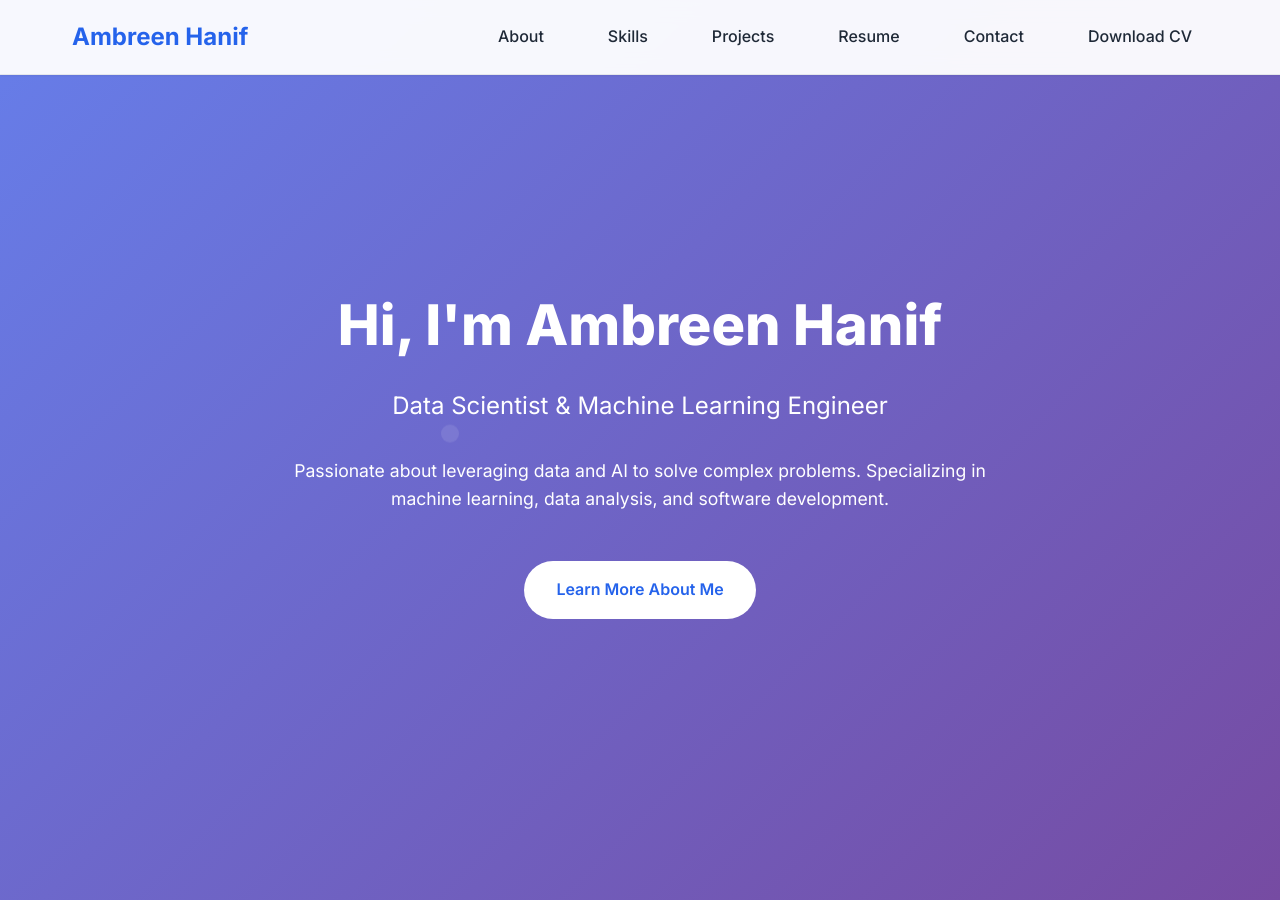
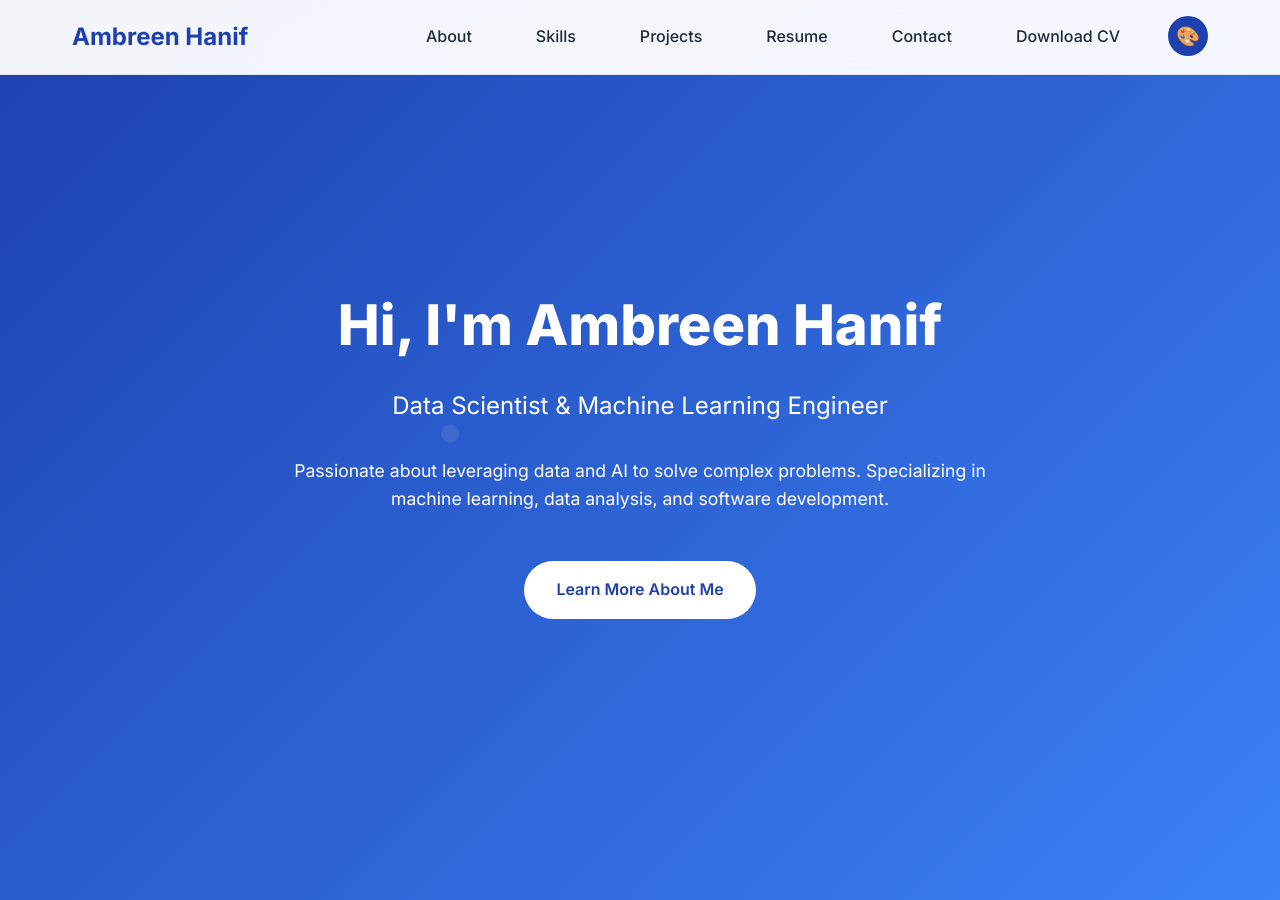
Before and after one commit to umberH/umberH.github.io, a Jekyll site: the page built from index.markdown, in a window 1280 px wide and 900 px high. Built offline with Jekyll 4.4.1, drawn with Linux system fonts in a browser that asks for light colours.

Commit message:
Add modern color schemes and interactive color switcher

```diff
--- a/_includes/header.html
+++ b/_includes/header.html
@@ -18,6 +18,9 @@
         <li><a class="page-link" href="#resume">Resume</a></li>
         <li><a class="page-link" href="#contact">Contact</a></li>
         <li><a class="page-link" href="{{ site.baseurl }}/assets/Ambreen_Hanif_CV_2022.pdf" target="_blank">Download CV</a></li>
+        <li class="color-scheme-toggle">
+          <button id="color-scheme-btn" class="color-scheme-btn">🎨</button>
+        </li>
       </ul>
     </nav>
   </div>
--- a/_layouts/default.html
+++ b/_layouts/default.html
@@ -22,6 +22,7 @@
 
   <!-- Custom CSS -->
   <link rel="stylesheet" href="{{ '/assets/css/style.css' | relative_url }}">
+  <link rel="stylesheet" href="{{ '/assets/css/color-schemes.css' | relative_url }}">
 
   <!-- Open Graph Meta Tags -->
   <meta property="og:title" content="{{ page.title }} | {{ site.title }}">
@@ -106,6 +107,41 @@
         });
       });
     }
+
+    // Color scheme switcher
+    const colorSchemes = [
+      'color-scheme-purple',
+      'color-scheme-green',
+      'color-scheme-orange',
+      'color-scheme-teal',
+      'color-scheme-rose',
+      'color-scheme-indigo',
+      'color-scheme-slate'
+    ];
+
+    let currentSchemeIndex = -1; // Start with default blue
+
+    const colorSchemeBtn = document.getElementById('color-scheme-btn');
+    const body = document.body;
+
+    if (colorSchemeBtn) {
+      colorSchemeBtn.addEventListener('click', function() {
+        // Remove current color scheme
+        colorSchemes.forEach(scheme => body.classList.remove(scheme));
+
+        // Move to next color scheme
+        currentSchemeIndex = (currentSchemeIndex + 1) % colorSchemes.length;
+
+        // Apply new color scheme
+        if (currentSchemeIndex >= 0) {
+          body.classList.add(colorSchemes[currentSchemeIndex]);
+        }
+
+        // Update button emoji based on scheme
+        const emojis = ['🎨', '💜', '💚', '🧡', '🦋', '🌹', '🔷', '🌙'];
+        colorSchemeBtn.textContent = emojis[currentSchemeIndex + 1];
+      });
+    }
   </script>
 </body>
 </html>
--- /dev/null
+++ b/assets/css/color-schemes.css
@@ -0,0 +1,79 @@
+/* Color Scheme Options */
+
+/* Option 1: Modern Blue (Current) */
+:root {
+  --primary-color: #1e40af;
+  --secondary-color: #1e3a8a;
+  --accent-color: #3b82f6;
+  --gradient-primary: linear-gradient(135deg, #1e40af 0%, #3b82f6 100%);
+  --gradient-secondary: linear-gradient(135deg, #1e3a8a 0%, #1e40af 100%);
+}
+
+/* Option 2: Modern Purple */
+.color-scheme-purple {
+  --primary-color: #7c3aed;
+  --secondary-color: #5b21b6;
+  --accent-color: #8b5cf6;
+  --gradient-primary: linear-gradient(135deg, #7c3aed 0%, #8b5cf6 100%);
+  --gradient-secondary: linear-gradient(135deg, #5b21b6 0%, #7c3aed 100%);
+}
+
+/* Option 3: Modern Green */
+.color-scheme-green {
+  --primary-color: #059669;
+  --secondary-color: #047857;
+  --accent-color: #10b981;
+  --gradient-primary: linear-gradient(135deg, #059669 0%, #10b981 100%);
+  --gradient-secondary: linear-gradient(135deg, #047857 0%, #059669 100%);
+}
+
+/* Option 4: Modern Orange */
+.color-scheme-orange {
+  --primary-color: #ea580c;
+  --secondary-color: #c2410c;
+  --accent-color: #f97316;
+  --gradient-primary: linear-gradient(135deg, #ea580c 0%, #f97316 100%);
+  --gradient-secondary: linear-gradient(135deg, #c2410c 0%, #ea580c 100%);
+}
+
+/* Option 5: Modern Teal */
+.color-scheme-teal {
+  --primary-color: #0d9488;
+  --secondary-color: #0f766e;
+  --accent-color: #14b8a6;
+  --gradient-primary: linear-gradient(135deg, #0d9488 0%, #14b8a6 100%);
+  --gradient-secondary: linear-gradient(135deg, #0f766e 0%, #0d9488 100%);
+}
+
+/* Option 6: Modern Rose */
+.color-scheme-rose {
+  --primary-color: #be185d;
+  --secondary-color: #9d174d;
+  --accent-color: #e11d48;
+  --gradient-primary: linear-gradient(135deg, #be185d 0%, #e11d48 100%);
+  --gradient-secondary: linear-gradient(135deg, #9d174d 0%, #be185d 100%);
+}
+
+/* Option 7: Modern Indigo */
+.color-scheme-indigo {
+  --primary-color: #4338ca;
+  --secondary-color: #3730a3;
+  --accent-color: #6366f1;
+  --gradient-primary: linear-gradient(135deg, #4338ca 0%, #6366f1 100%);
+  --gradient-secondary: linear-gradient(135deg, #3730a3 0%, #4338ca 100%);
+}
+
+/* Option 8: Modern Slate (Dark Theme) */
+.color-scheme-slate {
+  --primary-color: #475569;
+  --secondary-color: #334155;
+  --accent-color: #64748b;
+  --text-primary: #f8fafc;
+  --text-secondary: #cbd5e1;
+  --background-light: #1e293b;
+  --background-white: #334155;
+  --background-card: #475569;
+  --border-color: #64748b;
+  --gradient-primary: linear-gradient(135deg, #475569 0%, #64748b 100%);
+  --gradient-secondary: linear-gradient(135deg, #334155 0%, #475569 100%);
+}
--- a/assets/css/style.css
+++ b/assets/css/style.css
@@ -1,18 +1,45 @@
 /* Modern Personal Website Styles */
 :root {
-  --primary-color: #2563eb;
-  --secondary-color: #1e40af;
+  /* Modern Dark Blue Theme */
+  --primary-color: #1e40af;
+  --secondary-color: #1e3a8a;
   --accent-color: #3b82f6;
+
+  /* Alternative: Modern Purple Theme */
+  /* --primary-color: #7c3aed;
+  --secondary-color: #5b21b6;
+  --accent-color: #8b5cf6; */
+
+  /* Alternative: Modern Green Theme */
+  /* --primary-color: #059669;
+  --secondary-color: #047857;
+  --accent-color: #10b981; */
+
+  /* Alternative: Modern Orange Theme */
+  /* --primary-color: #ea580c;
+  --secondary-color: #c2410c;
+  --accent-color: #f97316; */
+
+  /* Text Colors */
   --text-primary: #1f2937;
   --text-secondary: #6b7280;
+  --text-light: #9ca3af;
+
+  /* Background Colors */
   --background-light: #f8fafc;
   --background-white: #ffffff;
-  --border-color: #e5e7eb;
+  --background-card: #f1f5f9;
+
+  /* Border and Shadow */
+  --border-color: #e2e8f0;
   --shadow-sm: 0 1px 2px 0 rgb(0 0 0 / 0.05);
   --shadow-md: 0 4px 6px -1px rgb(0 0 0 / 0.1), 0 2px 4px -2px rgb(0 0 0 / 0.1);
   --shadow-lg: 0 10px 15px -3px rgb(0 0 0 / 0.1), 0 4px 6px -4px rgb(0 0 0 / 0.1);
-  --gradient-primary: linear-gradient(135deg, #667eea 0%, #764ba2 100%);
-  --gradient-secondary: linear-gradient(135deg, #f093fb 0%, #f5576c 100%);
+
+  /* Gradients */
+  --gradient-primary: linear-gradient(135deg, #1e40af 0%, #3b82f6 100%);
+  --gradient-secondary: linear-gradient(135deg, #1e3a8a 0%, #1e40af 100%);
+  --gradient-accent: linear-gradient(135deg, #3b82f6 0%, #60a5fa 100%);
 }
 
 * {
@@ -89,6 +116,30 @@
 .trigger li {
   margin: 0;
   padding: 0;
+}
+
+.color-scheme-toggle {
+  margin-left: 1rem;
+}
+
+.color-scheme-btn {
+  background: var(--primary-color);
+  color: white;
+  border: none;
+  border-radius: 50%;
+  width: 40px;
+  height: 40px;
+  cursor: pointer;
+  font-size: 1.2rem;
+  transition: all 0.3s ease;
+  display: flex;
+  align-items: center;
+  justify-content: center;
+}
+
+.color-scheme-btn:hover {
+  background: var(--secondary-color);
+  transform: scale(1.1);
 }
 
 .page-link {
@@ -285,7 +336,7 @@
 }
 
 .skill-card {
-  background: var(--background-light);
+  background: var(--background-card);
   padding: 2rem;
   border-radius: 15px;
   text-align: center;
@@ -332,7 +383,7 @@
 }
 
 .project-card {
-  background: var(--background-light);
+  background: var(--background-card);
   border-radius: 15px;
   overflow: hidden;
   transition: all 0.3s ease;
@@ -480,7 +531,7 @@
 }
 
 .contact-card {
-  background: var(--background-light);
+  background: var(--background-card);
   padding: 2rem;
   border-radius: 15px;
   text-align: center;
```
